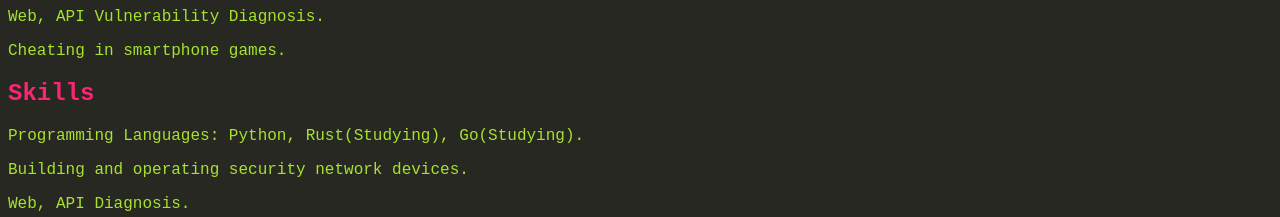
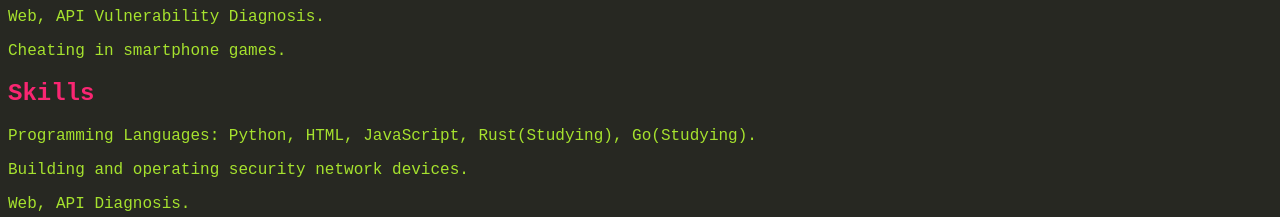
Before and after one commit to Yunolay/Yunolay.github.io, a plain HTML site: page index.html in a window 1280 px wide. Shown: the part 1180-1397 px from the top of the page. Drawn offline with nearby package versions, Linux system fonts and the light colour scheme.

Commit message:
update skill

```diff
--- a/index.html
+++ b/index.html
@@ -72,7 +72,7 @@
     <p>Cheating in smartphone games.</p>
 
     <h2 id="skills">Skills</h2>
-    <p>Programming Languages: Python, Rust(Studying), Go(Studying).</p>
+    <p>Programming Languages: Python, HTML, JavaScript, Rust(Studying), Go(Studying).</p>
     <p>Building and operating security network devices.</p>
     <p>Web, API Diagnosis.</p>
     <p>Cheating in smartphone games.</p>
```
